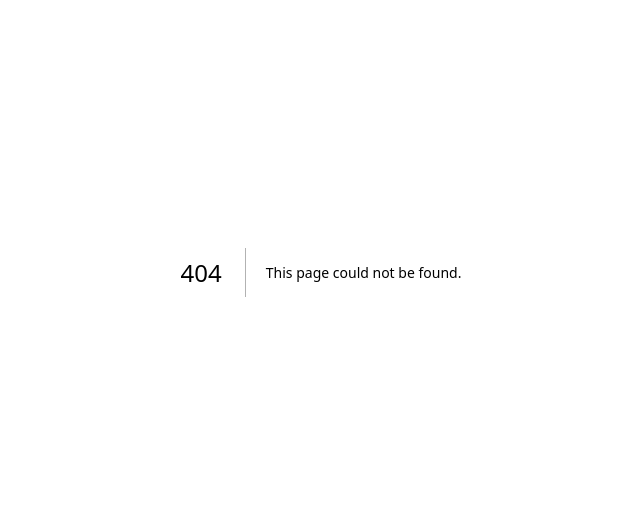
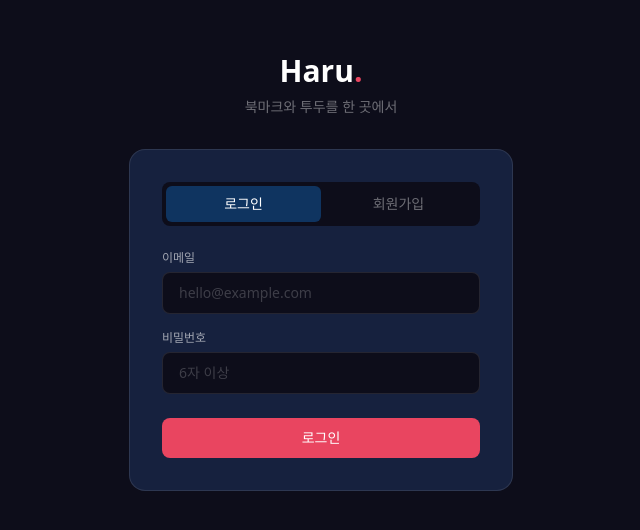
Before and after one commit to jiapril11/haru, a Next.js app: page /auth/login in a window 1280 px wide. Before the commit this address had no page. Shown: the part 128-658 px from the top of the page, without its empty margins (319-959 px from the left). Built offline with nearby package versions, Linux system fonts and the light colour scheme; no server answers.

Commit message:
feat: 로그인 페이지+인증 라우트 보호+로그아웃

```diff
--- /dev/null
+++ b/src/app/(auth)/auth/login/page.tsx
@@ -0,0 +1,119 @@
+"use client";
+
+import { createClient } from "@/lib/supabase/client";
+import { useRouter } from "next/navigation";
+import { useState } from "react";
+
+export default function LoginPage() {
+  const router = useRouter();
+  const supabase = createClient();
+
+  const [mode, setMode] = useState<"login" | "signup">("login");
+  const [email, setEmail] = useState("");
+  const [password, setPassword] = useState("");
+  const [error, setError] = useState("");
+  const [loading, setLoading] = useState(false);
+  const [message, setMessage] = useState("");
+
+  async function handleSubmit(e: React.SubmitEvent) {
+    e.preventDefault();
+    setError("");
+    setMessage("");
+    setLoading(true);
+
+    if (mode === "login") {
+      const { error } = await supabase.auth.signInWithPassword({
+        email,
+        password,
+      });
+      if (error) {
+        setError(error.message);
+      } else {
+        router.push("/bookmarks");
+        router.refresh();
+      }
+    } else {
+      const { error } = await supabase.auth.signUp({ email, password });
+      if (error) {
+        setError(error.message);
+      } else {
+        setMessage("가입 확인 이메일을 보냈습니다. 이메일을 확인해주세요");
+      }
+    }
+    setLoading(false);
+  }
+
+  return (
+    <div className="w-full max-w-sm">
+      <div className="mb-8 text-center">
+        <h1 className="text-3xl font-bold text-white">
+          Haru<span className="text-[#e94560]">.</span>
+        </h1>
+        <p className="mt-2 text-sm text-white/40">북마크와 투두를 한 곳에서</p>
+      </div>
+
+      {/* card */}
+      <div className="rounded-2xl border border-white/10 bg-[#16213e] p-8">
+        <div className="mb-6 flex rounded-lg bg-[#0d0d1a] p-1">
+          <button
+            onClick={() => setMode("login")}
+            className={`flex-1 cursor-pointer rounded-md py-2 text-sm transition-colors ${mode === "login" ? "bg-[#0f3460] font-medium text-white" : "text-white/40 hover:text-white"}`}
+          >
+            로그인
+          </button>
+          <button
+            onClick={() => {
+              setMode("signup");
+            }}
+            className={`flex-1 cursor-pointer rounded-md py-2 text-sm transition-colors ${
+              mode === "signup"
+                ? "bg-[#0f3460] font-medium text-white"
+                : "text-white/40 hover:text-white"
+            }`}
+          >
+            회원가입
+          </button>
+        </div>
+
+        {/* Form */}
+        <form onSubmit={handleSubmit} className="flex flex-col gap-4">
+          <div>
+            <label className="mb-1.5 block text-xs text-white/60">이메일</label>
+            <input
+              type="email"
+              value={email}
+              onChange={(e) => setEmail(e.target.value)}
+              required
+              placeholder="hello@example.com"
+              className="w-full rounded-lg border border-white/10 bg-[#0d0d1a] px-4 py-2.5 text-sm text-white placeholder:text-white/20 focus:border-[#0f3460] focus:outline-none"
+            />
+          </div>
+          <div>
+            <label className="mb-1.5 block text-xs text-white/60">
+              비밀번호
+            </label>
+            <input
+              type="password"
+              value={password}
+              onChange={(e) => setPassword(e.target.value)}
+              required
+              placeholder="6자 이상"
+              className="w-full rounded-lg border border-white/10 bg-[#0d0d1a] px-4 py-2.5 text-sm text-white placeholder:text-white/20 focus:border-[#0f3460] focus:outline-none"
+            />
+          </div>
+
+          {error && <p className="text-xs text-[#e94560]">{error}</p>}
+          {message && <p className="text-xs text-green-400">{message}</p>}
+
+          <button
+            type="submit"
+            disabled={loading}
+            className="transition-color cursor-pointers mt-2 w-full cursor-pointer rounded-lg bg-[#e94560] py-2.5 text-sm font-medium text-white hover:bg-[#c73652] disabled:opacity-50"
+          >
+            {loading ? "처리 중..." : mode === "login" ? "로그인" : "회원가입"}
+          </button>
+        </form>
+      </div>
+    </div>
+  );
+}
--- /dev/null
+++ b/src/app/(auth)/layout.tsx
@@ -0,0 +1,11 @@
+export default function AuthLayout({
+  children,
+}: {
+  children: React.ReactNode;
+}) {
+  return (
+    <div className="flex min-h-screen items-center justify-center bg-[#0d0d1a] p-4">
+      {children}
+    </div>
+  );
+}
--- a/src/components/layout/Gnb.tsx
+++ b/src/components/layout/Gnb.tsx
@@ -1,9 +1,28 @@
+"use client";
+
+import { createClient } from "@/lib/supabase/client";
+import { useRouter } from "next/navigation";
+
 export default function Gnb() {
+  const router = useRouter();
+  const supabase = createClient();
+
+  async function handleLogout() {
+    await supabase.auth.signOut();
+    router.push("/auth/login");
+    router.refresh();
+  }
   return (
-    <header className="fixed top-0 right-0 left-0 z-50 flex h-14 items-center border-b border-white/10 bg-[#16213e] px-4">
+    <header className="fixed top-0 right-0 left-0 z-50 flex h-14 items-center justify-between border-b border-white/10 bg-[#16213e] px-4">
       <span className="text-lg font-bold tracking-tight text-white">
         Haru<span className="text-[#e94560]">.</span>
       </span>
+      <button
+        onClick={handleLogout}
+        className="text-sm text-white/40 transition-colors hover:text-white"
+      >
+        로그아웃
+      </button>
     </header>
   );
 }
--- a/src/proxy.ts
+++ b/src/proxy.ts
@@ -25,7 +25,22 @@ export async function proxy(request: NextRequest) {
     },
   );
 
-  await supabase.auth.getUser();
+  const {
+    data: { user },
+  } = await supabase.auth.getUser();
+
+  const pathname = request.nextUrl.pathname;
+  const isAuthPage = pathname.startsWith("/auth");
+  const isAppPage =
+    pathname.startsWith("/bookmarks") || pathname.startsWith("/todos");
+
+  if (!user && isAppPage) {
+    return NextResponse.redirect(new URL("/auth/login", request.url));
+  }
+
+  if (user && isAuthPage) {
+    return NextResponse.redirect(new URL("/bookmarks", request.url));
+  }
 
   return supabaseResponse;
 }
```
Also changed, not shown: 1 other file (tests, documents, lock files or other folders).
